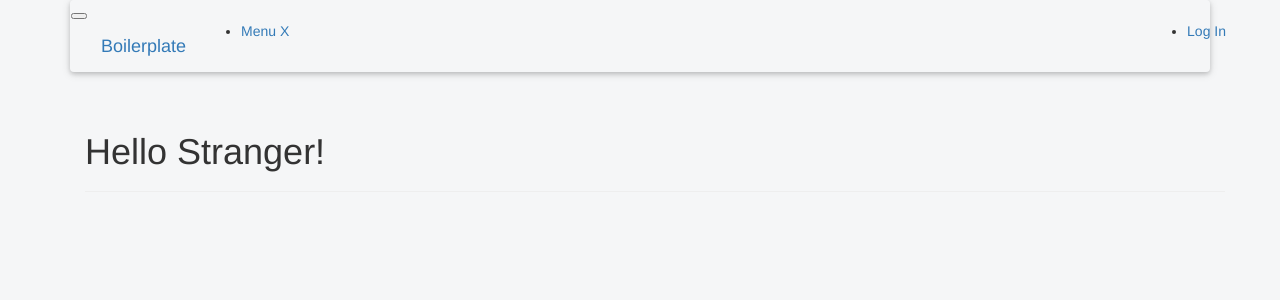
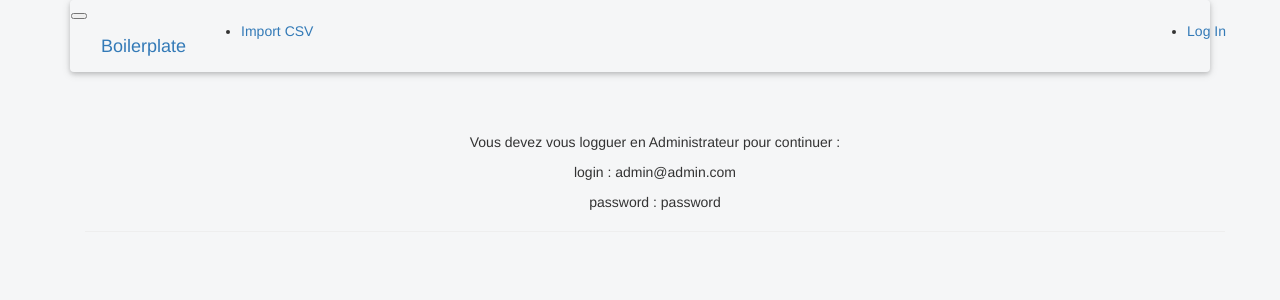
Before and after one commit to pdamoune/arenametrix, a Flask app: page / in a window 1280 px wide. Shown: the top 300 px of the page. Run offline with Flask 2, Linux system fonts and the light colour scheme; parts of the project's set-up code (start-up, migrations or seed data) failed here and were passed over; some libraries are stand-ins or nearby versions.

Commit message:
api importcsv added and functionnal just for the parsing. link to the import file functionnal, return result parsed

```diff
--- /dev/null
+++ b/app/api/__init__.py
@@ -0,0 +1,5 @@
+from flask import Blueprint
+
+api = Blueprint('api', __name__)
+
+from . import imports
--- /dev/null
+++ b/app/api/imports.py
@@ -0,0 +1,60 @@
+import io
+import csv
+from flask import render_template, jsonify, request
+from . import api
+
+original_fields = [
+    'Numero_billet',
+    'Reservation',
+    'Date_reservation',
+    'Heure_reservation',
+    'Cle_spectacle',
+    'Spectacle',
+    'Cle_representation',
+    'Representation',
+    'Date_representation',
+    'Heure_representation',
+    'Date_fin_representation',
+    'Heure_fin_representation',
+    'Prix',
+    'Type_de_produit',
+    'Filiere_de_vente',
+    'Nom',
+    'Prenom',
+    'Email',
+    'Adresse',
+    'Code_postal',
+    'Pays',
+    'Age',
+    'Sexe']
+
+@api.route('/ImportCsv', methods=['POST'])
+def importcsvtodb():
+    f = request.files.get('file')
+    if f is None:
+        return 'TODO error need csv file'
+
+    stream = io.StringIO(f.stream.read().decode("UTF8"))
+    csv_input = csv.reader(stream, delimiter=';')
+
+    # parse the csv to get a list of lists
+    csv_data = [row for row in csv_input]
+
+    # get the first line of data as the fields reference
+    fields = [field.replace(' ', '_') for field in csv_data.pop(0)]
+
+    # compare the fields to what they are supposed to be
+    if fields != original_fields:
+        return 'TODO error bad data'
+    liste_tickets = [dict(zip(fields, l)) for l in csv_data]
+
+    # for ticket in liste_tickets:
+    #     t = Ticket.query.filter_by(Numero_billet=ticket['Numero_billet']).first()
+    #     if t:
+    #         continue
+    #     db.session.add(Ticket(**ticket))
+    #     db.session.commit()
+    return jsonify(liste_tickets)
+
+
+    return jsonify([{'test': 'success'}])
--- a/app/blueprints.py
+++ b/app/blueprints.py
@@ -1,5 +1,6 @@
 from .main import main as main_blueprint
 from .auth import auth as auth_blueprint
+from .api import api as api_blueprint
 from .models import (
     User, Role, Ticket, Reservation, Spectacle, Representation, Customer)
 from app import db
@@ -8,6 +9,7 @@ from app import db
 def init_app(app):
     app.register_blueprint(main_blueprint)
     app.register_blueprint(auth_blueprint, url_prefix='/auth')
+    app.register_blueprint(api_blueprint, url_prefix='/api/v1')
 
     from app import admin
     if len(admin._views) == 1:  # Secure blueprints for app testing
--- a/app/main/views.py
+++ b/app/main/views.py
@@ -1,5 +1,7 @@
-from flask import render_template, redirect, url_for, abort
+from flask import render_template, redirect, url_for, abort, flash, request
 from . import main
+from .forms import FileForm
+from app.api.imports import importcsvtodb
 
 from flask_login import current_user
 
@@ -11,6 +13,17 @@ def index():
     return render_template('index.html')
 
 
+@main.route('/import_csv', methods=['GET', 'POST'])
+def import_csv():
+    form = FileForm()
+    if form.validate_on_submit():
+        data = importcsvtodb()
+        if data.status_code == 200:
+            flash('Fichier {} importé avec succès'.format(request.files['file'].filename))
+            return render_template('arenametrix/import_csv.html', form=form, data=data.json)
+    return render_template('arenametrix/import_csv.html', form=form)
+
+
 @main.route('/internal', methods=['GET', 'POST'])
 def internal():
     abort(500)
--- a/app/static/styles.css
+++ b/app/static/styles.css
@@ -1,7 +1,16 @@
+::-webkit-scrollbar {
+    width: 15px;
+}
 
+::-webkit-scrollbar-thumb {
+    background-color:#babac0;
+    border-radius:16px;
+    border:4px solid #fff
+}
 
 body {
     background-color: #f5f6f7;
+    overflow-y: scroll;
 }
 
 nav {
@@ -18,3 +27,15 @@ nav {
     margin: 10px;
     box-shadow: 0 2px 4px 0 rgba(0,0,0,0.16),0 2px 10px 0 rgba(0,0,0,0.12);
 }
+
+.tableFixHead {
+    overflow-y: auto;
+    height: 200px;
+    font-size: 9px;
+}
+
+.tableFixHead thead th {
+    position: sticky;
+    font-size: 11px;
+    top: 0;
+}
--- a/app/templates/base.html
+++ b/app/templates/base.html
@@ -20,7 +20,7 @@
                 <a class="navbar-brand" href="{{ url_for('main.index') }}">Boilerplate</a>
                 <ul class="navbar-nav mr-auto mt-2 mt-lg-0">
                     <li class="nav-item active">
-                        <a class="nav-link" href="{{ url_for('main.index') }}">Menu X</a>
+                        <a class="nav-link" href="{{ url_for('main.import_csv') }}">Import CSV</a>
                     </li>
                 </ul>
                 <ul class="navbar-nav navbar-right">
--- a/app/templates/index.html
+++ b/app/templates/index.html
@@ -6,15 +6,76 @@
 {% block page_content %}
 <div class="container">
     <div class="page-header">
+        {% if not current_user.username %}
         <div class="card">
-            <div class="card-body">
-                {% if current_user.username %}
-                <h1>Hello {{ current_user.username }}</h1>
-                {% else %}
-                <h1>Hello Stranger!</h1>
-                {% endif %}
+            <div class="card-body text-center">
+                <p>Vous devez vous logguer en Administrateur pour continuer :</p>
+                <p>login : admin@admin.com</p>
+                <p>password : password</p>
+            </div>
+        </div>
+        {% else %}
+        <div class="card text-center">
+            <div id="title" class="card-body text-center">
+                <h1>Python Test</h1>
             </div>
         </div>
     </div>
+    <div class="card">
+        <div class="card-body">
+            <div id="context" class="card-text">
+                <h4 >I- Contexte</h4>
+                <p>Le but de ce test est de réaliser une API permettant d’importer, stocker, et extraire des données provenant d’un fichier CSV.</p>
+                <p>Le fichier de données initial correspond à une liste de réservations contenant les informations sur l'acheteur, l'événement et la tarification.</p>
+            </div>
+            <div id="result_expected" class="card-text">
+                <h4>II- Résultat attendu</h4>
+                <p>L'application doit comprendre :</p>
+                <ul>
+                    <li>Une url d'import de fichier CSV</li>
+                    <li>Une url récapitulative des données en base</li>
+                </ul>
+            </div>
+            <div id="functionnal_requirements" class="card-text">
+                <h4>III- Exigences fonctionnelles</h4>
+                <p><em><strong>1. Je peux importer les données à partir d’un fichier CSV aux colonnes définies.</strong></em></p>
+                <p>L'url d’import me permet d’uploader un fichier CSV dont on considère que la forme (nom et ordre des colonnes) sera toujours la même. A l’issue de l’import, les données contenues doivent être sauvegardées dans une base relationnelle.</p>
+                <p><strong>Hors périmètre :</strong></p>
+                <ul>
+                    <li>Le choix du SGBDR et du framework sont libre.</li>
+                    <li>Certaines spécificités du domaine métier peuvent être interprétées de différentes façons lors de la modélisation des données, en l’absence de connaissances de l’existant. Tant que l’ensemble reste logique, il n’en sera pas tenu rigueur.</li>
+                </ul>
+                <p><em><strong>2. Je peux extraire les indicateurs clés représentant les publics ainsi que la performance globale.</strong></em></p>
+                <p>Sur une seconde url, je peux extraire l'ensemble des indicateurs suivants :</p>
+                <ul>
+                    <li>le nombre de réservations</li>
+                    <li>le nombre d’acheteurs uniques</li>
+                    <li>l’âge moyen des acheteurs</li>
+                    <li>le prix moyen par représentation</li>
+                    <li>le prix moyen par client</li>
+                </ul>
+                <p><strong>Hors périmètre :</strong></p>
+                <ul>
+                    <li>L'arrondi ou unité des valeurs ne sont pas utiles, ces considérations seront prise en compte par le client qui appelle l'url.</li>
+                </ul>
+            </div>
+            <div id="optionnal" class="card-text">
+                <h4>IV- Optionnel</h4>
+                <ul>
+                    <li>Implémenter des tests unitaires.</li>
+
+                    <li>Implémenter des tests fonctionnels.</li>
+
+                    <li>Ajout d'une méthode d'authentification.</li>
+
+                    <li>Ajouter un filtre sur l'url récapitulative permettant d’afficher les indicateurs pour une période particulière.</li>
+
+                    <li>Proposer un argument sur l'url permettant de choisir où seront importées les colonnes du fichier initial (pour pouvoir traiter les fichiers avec des colonnes différentes).</li>
+                </ul>
+            </div>
+
+        </div>
+        {% endif %}
+    </div>
 </div>
 {% endblock %}
```
Also changed, not shown: app/main/forms.py (+7 -2 lines), app/templates/arenametrix/import_csv.html (added, +51 -0 lines), app/templates/supervisor/index.html (deleted, +0 -16 lines).
